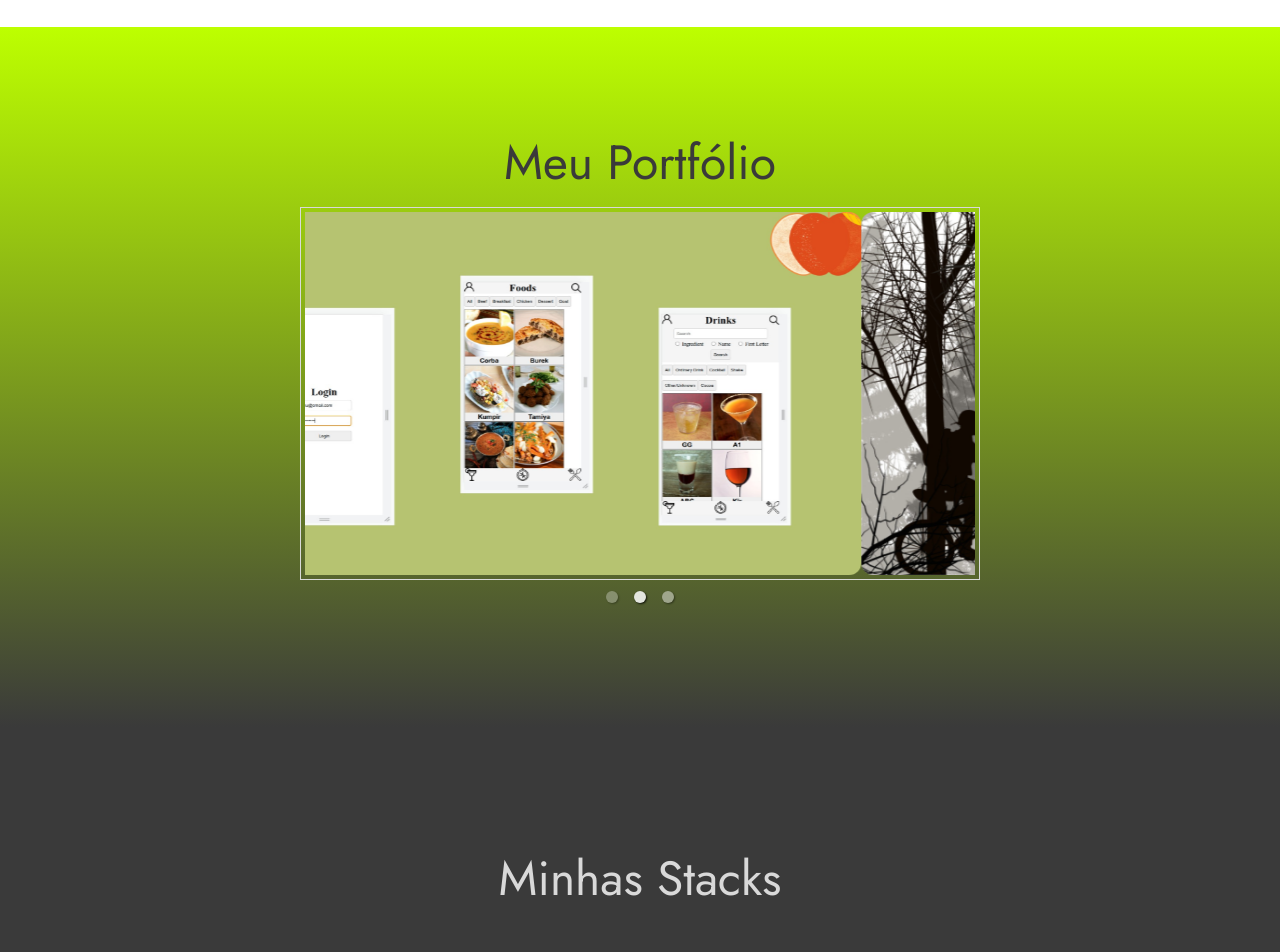
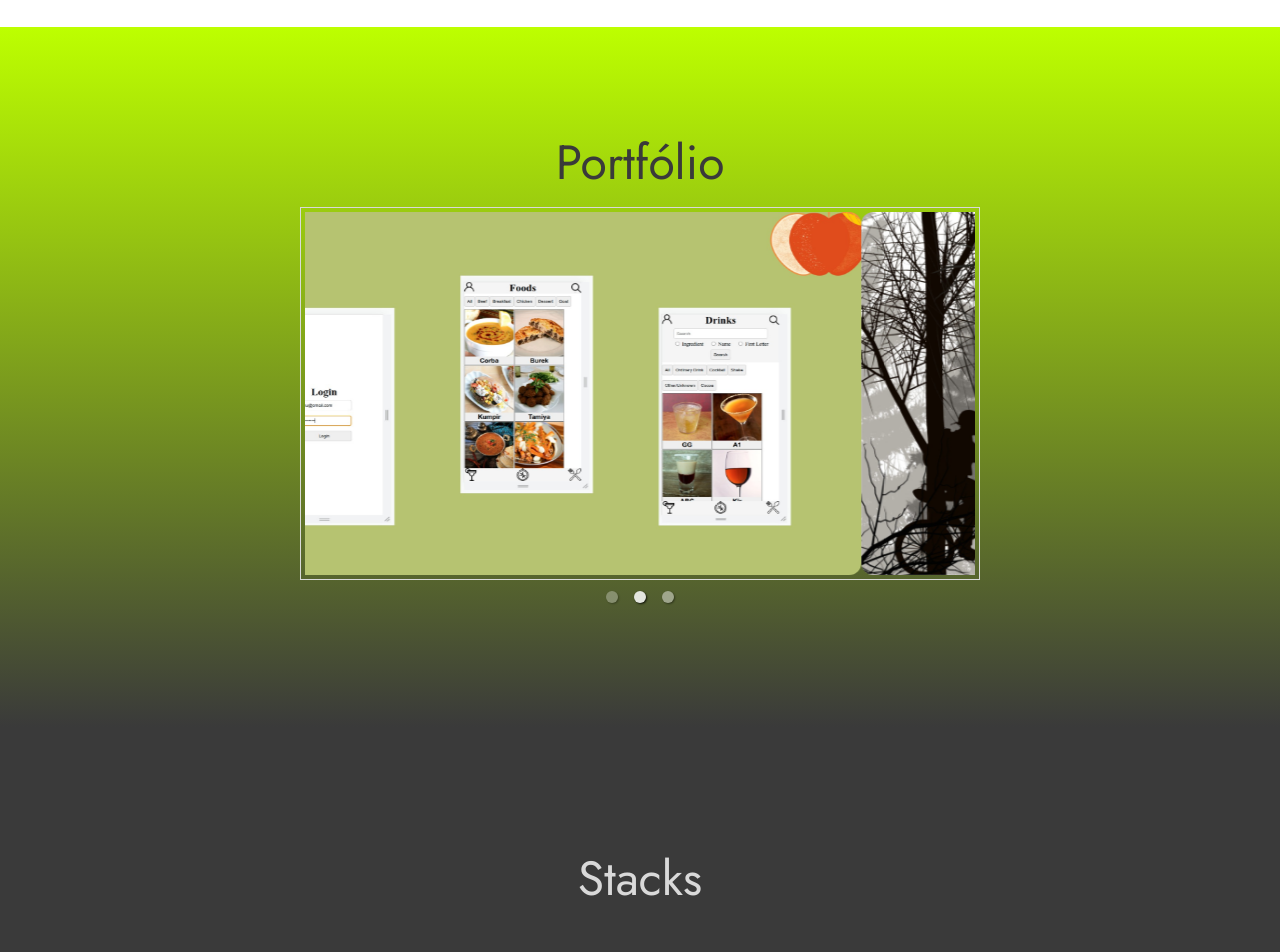
Before and after one commit to d-vieira/d-vieira-portfolio, a Next.js app: page / in a window 1280 px wide. Shown: the part 1280-2232 px from the top of the page. Built offline with nearby package versions, Linux system fonts and the light colour scheme.

Commit message:
change: heading text

```diff
--- a/src/components/Portfolio.tsx
+++ b/src/components/Portfolio.tsx
@@ -6,9 +6,7 @@ export default function Portfolio() {
       id="Portfólio"
       className="bg-myGreen bg-gradient-to-t from-myDarkGrey h-[700px] flex flex-col items-center"
     >
-      <h1 className="text-myDarkGrey text-5xl text-center mt-28">
-        Meu Portfólio
-      </h1>
+      <h1 className="text-myDarkGrey text-5xl text-center mt-28">Portfólio</h1>
       <MyCarousel />
     </div>
   );
--- a/src/components/Skills.tsx
+++ b/src/components/Skills.tsx
@@ -9,9 +9,7 @@ export default function Skills() {
       id="Habilidades"
       className="bg-myDarkGrey h-full flex flex-col items-center"
     >
-      <h1 className="text-myLightGrey text-5xl text-center mt-32">
-        Minhas Stacks
-      </h1>
+      <h1 className="text-myLightGrey text-5xl text-center mt-32">Stacks</h1>
       <OverallStacks />
       <FrontEndStacks />
       <BackEndStacks />
```
